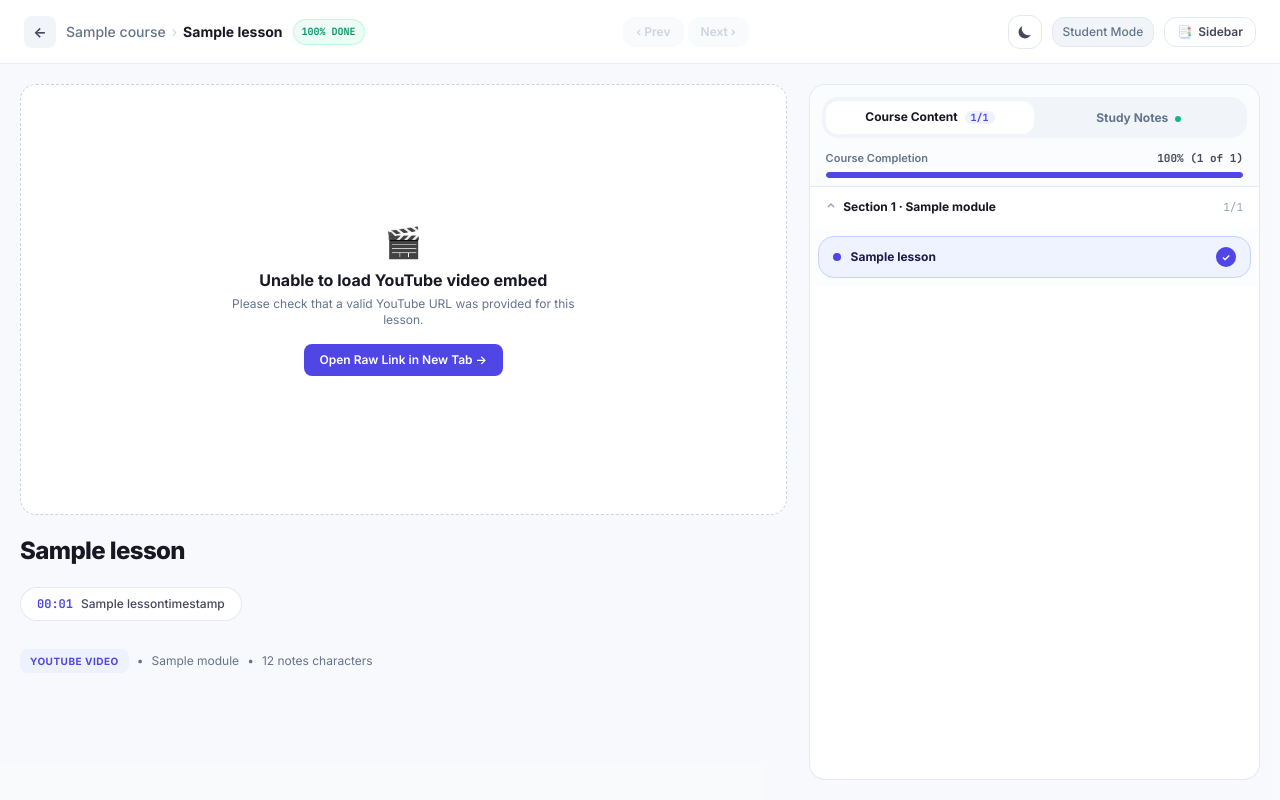
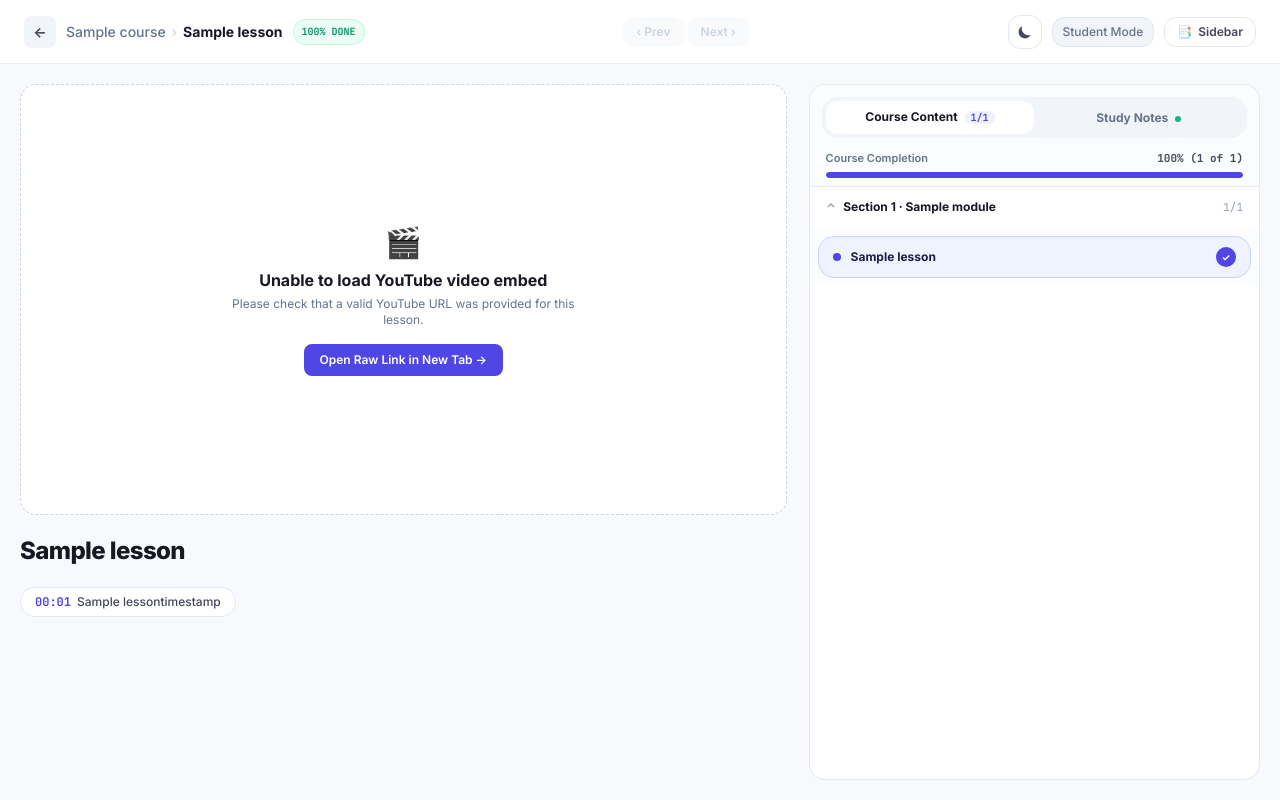
Before and after one commit to codeforfun777/CourseMaker, a Django app: page /lesson/1/ in a window 1280 px wide. Run offline with Django 5.2, Linux system fonts and the light colour scheme; tables that the repository leaves empty hold one stand-in row (values such as "Sample post"); some libraries are stand-ins or nearby versions.

Commit message:
fix: wrap timestamps within viewport bounds and remove metadata text strip

```diff
--- a/courses/templates/courses/lesson_view.html
+++ b/courses/templates/courses/lesson_view.html
@@ -153,13 +153,13 @@
 
                 <!-- 3. Floating Timestamp Pills (Positioned directly below the title, matching lms_concept_design.jpg) -->
                 <div class="w-full">
-                    <div id="timestamps-container" class="flex items-center gap-2 overflow-x-auto py-1 no-scrollbar select-none">
+                    <div id="timestamps-container" class="flex flex-wrap items-center gap-2 py-1 select-none">
                         {% for ts in lesson.timestamps.all %}
                         <button
                             type="button"
                             onclick="seekToTime({{ ts.time_seconds }})"
                             id="timestamp-item-{{ ts.id }}"
-                            class="chapter-pill-item shrink-0 inline-flex items-center gap-2 px-4 py-2 rounded-full border border-slate-200/90 dark:border-slate-700/80 bg-white dark:bg-slate-850 hover:bg-slate-50 dark:hover:bg-slate-800 text-slate-700 dark:text-slate-200 shadow-2xs hover:border-indigo-400 dark:hover:border-indigo-600 transition group text-xs font-medium"
+                            class="chapter-pill-item inline-flex items-center gap-1.5 px-3.5 py-1.5 rounded-full border border-slate-200/90 dark:border-slate-700/80 bg-white dark:bg-slate-850 hover:bg-slate-50 dark:hover:bg-slate-800 text-slate-700 dark:text-slate-200 shadow-2xs hover:border-indigo-400 dark:hover:border-indigo-600 transition group text-xs font-medium"
                             title="Jump to {{ ts.formatted_time }} - {{ ts.label }}">
                             <span class="font-mono font-bold text-indigo-600 dark:text-indigo-400">{{ ts.formatted_time }}</span>
                             <span class="truncate max-w-[150px]">{{ ts.label }}</span>
@@ -266,17 +266,6 @@
                     </div>
                 </div>
             {% endif %}
-
-            <!-- 4. Clean Metadata Tags Strip -->
-            <div class="flex items-center gap-2 pt-2 text-xs text-slate-500 dark:text-slate-400 flex-wrap">
-                <span class="px-2.5 py-1 rounded-lg bg-indigo-50 dark:bg-indigo-950/70 text-indigo-600 dark:text-indigo-300 font-bold uppercase tracking-wider text-[10px]">
-                    {{ lesson.get_lesson_type_display }}
-                </span>
-                <span>•</span>
-                <span>{{ module.title }}</span>
-                <span>•</span>
-                <span id="char-counter-preview">{{ lesson.notes|length }} notes characters</span>
-            </div>
         </section>
 
         <!-- ================= RIGHT PANEL: FLOATING ISLAND SIDEBAR ================= -->
@@ -538,7 +527,6 @@
     const textarea = document.getElementById('notes-textarea');
     const saveStatus = document.getElementById('save-status');
     const charCounter = document.getElementById('char-counter');
-    const charCounterPreview = document.getElementById('char-counter-preview');
 
     let isDirty = false;
 
@@ -772,7 +760,7 @@
             const btn = document.createElement('button');
             btn.type = 'button';
             btn.id = `timestamp-item-${ts.id}`;
-            btn.className = "chapter-pill-item shrink-0 inline-flex items-center gap-2 px-4 py-2 rounded-full border border-slate-200 dark:border-slate-700/80 bg-white dark:bg-slate-850 hover:bg-slate-50 dark:hover:bg-slate-800 text-slate-700 dark:text-slate-200 shadow-2xs hover:border-indigo-400 dark:hover:border-indigo-600 transition group text-xs font-medium";
+            btn.className = "chapter-pill-item inline-flex items-center gap-1.5 px-3.5 py-1.5 rounded-full border border-slate-200/90 dark:border-slate-700/80 bg-white dark:bg-slate-850 hover:bg-slate-50 dark:hover:bg-slate-800 text-slate-700 dark:text-slate-200 shadow-2xs hover:border-indigo-400 dark:hover:border-indigo-600 transition group text-xs font-medium";
             btn.setAttribute('onclick', `seekToTime(${ts.time_seconds})`);
             btn.title = `Jump to ${ts.formatted_time} - ${ts.label}`;
             btn.innerHTML = `
@@ -806,7 +794,7 @@
         const btn = document.createElement('button');
         btn.type = 'button';
         btn.id = `timestamp-item-${ts.id}`;
-        btn.className = "chapter-pill-item shrink-0 inline-flex items-center gap-2 px-4 py-2 rounded-full border border-slate-200 dark:border-slate-700/80 bg-white dark:bg-slate-850 hover:bg-slate-50 dark:hover:bg-slate-800 text-slate-700 dark:text-slate-200 shadow-2xs hover:border-indigo-400 dark:hover:border-indigo-600 transition group text-xs font-medium";
+        btn.className = "chapter-pill-item inline-flex items-center gap-1.5 px-3.5 py-1.5 rounded-full border border-slate-200/90 dark:border-slate-700/80 bg-white dark:bg-slate-850 hover:bg-slate-50 dark:hover:bg-slate-800 text-slate-700 dark:text-slate-200 shadow-2xs hover:border-indigo-400 dark:hover:border-indigo-600 transition group text-xs font-medium";
         btn.setAttribute('onclick', `seekToTime(${ts.time_seconds})`);
         btn.title = `Jump to ${ts.formatted_time} - ${ts.label}`;
         btn.innerHTML = `
@@ -850,7 +838,6 @@
             saveStatus.textContent = 'Unsaved changes...';
             saveStatus.className = 'text-[11px] text-amber-500 font-semibold';
             if (charCounter) charCounter.textContent = `${textarea.value.length} chars`;
-            if (charCounterPreview) charCounterPreview.textContent = `${textarea.value.length} notes characters`;
 
             clearTimeout(typingTimer);
             typingTimer = setTimeout(saveNotes, 3000);
```
